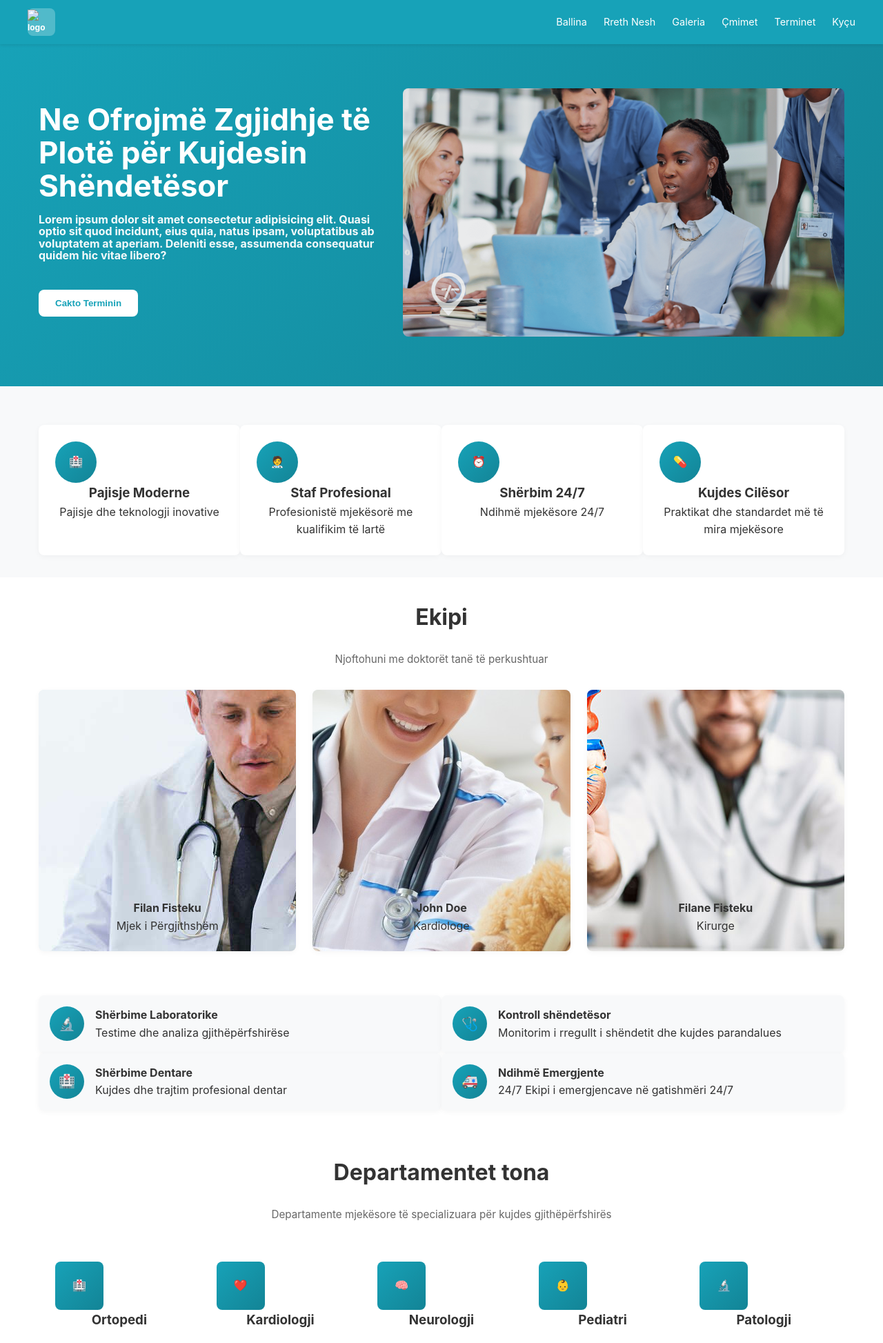
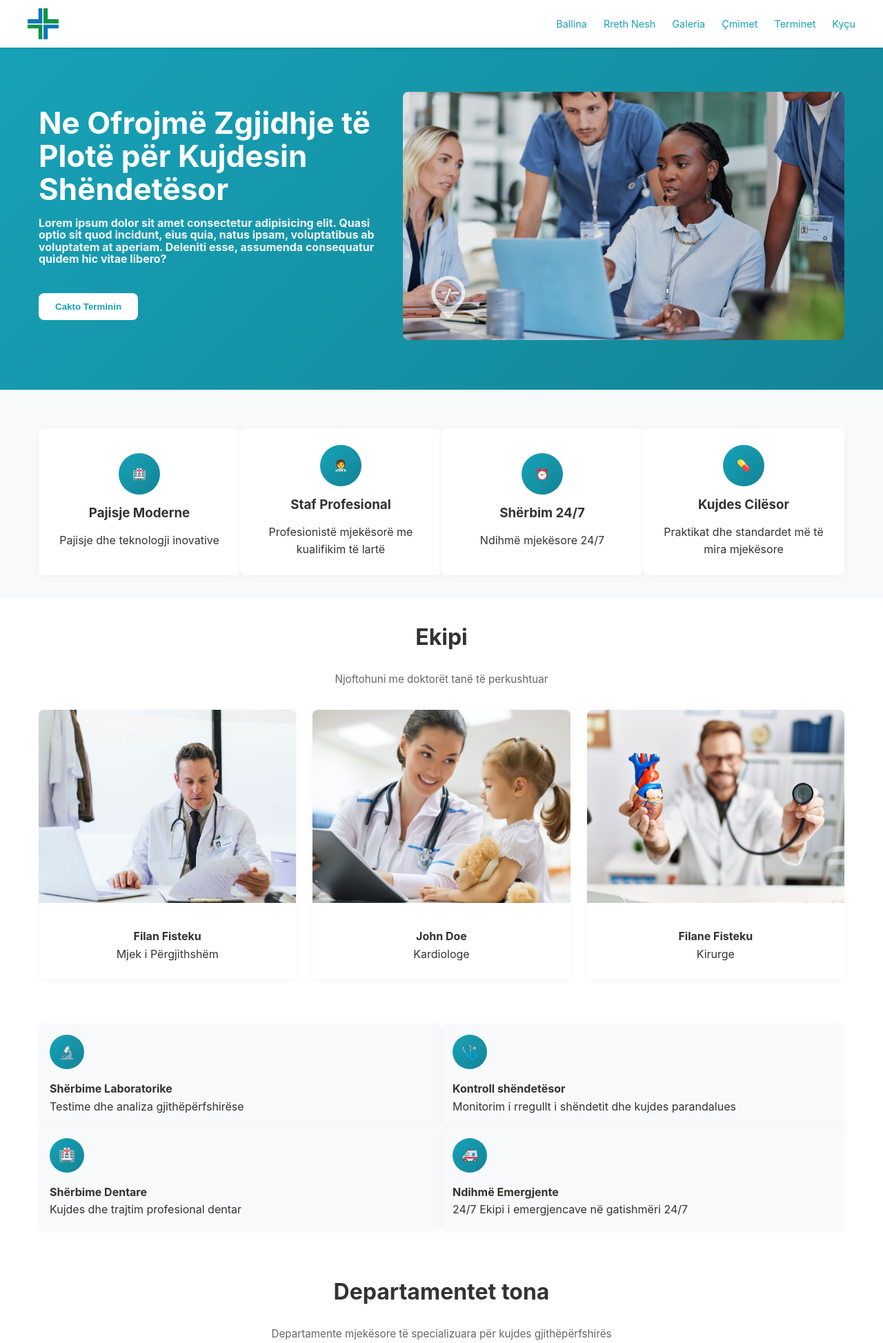
Before and after one commit to blertjakupi/HospitalManagementSystemWeb, a PHP site: page / in a window 1280 px wide. Shown: the top 1947 px of the page at 69% size. Run offline with PHP 8.4, Linux system fonts and the light colour scheme.

Commit message:
V1.1.2
Added photos in index.html
Fix positions of services and departments section

```diff
--- a/index.html
+++ b/index.html
@@ -11,7 +11,7 @@
     <header>
         <div class="container header-row">
             <div class="brand">
-                <div class="logo-box"><img src="" alt="logo"></div>
+                <div class="logo-box"><img src="Library/Logo.png" alt="logo"></div>
             </div>
             <nav>
                 <a href="index.html">Ballina</a>
--- a/rrethnesh.html
+++ b/rrethnesh.html
@@ -31,7 +31,7 @@
 
                 <!-- Me vendos nje foto ne anen e majte... -->
                 <div>
-                    <div class="placeholder h-300">[Image]</div>
+                    <div class="placeholder h-300"><img src="Library/9.jpg" alt=""></div>
                 </div>
 
                 <div>
--- a/style.css
+++ b/style.css
@@ -64,8 +64,8 @@ html,body
 /* Header */
 header
 {
-    background:var(--primary);
-    color:#fff;
+    background:#fff;
+    color:var(--primary);
     position:sticky;
     top:0;
     z-index:100;
@@ -86,16 +86,15 @@ header
     font-weight:700;
     font-size:18px;
 }
-.brand .logo-box
+.brand .logo-box img
 {
-    width:40px;
-    height:40px;
+    width:45px;
+    height:45px;
     border-radius:var(--radius);
-    background:rgba(255,255,255,.25);
     display:flex;
     align-items:center;
     justify-content:center;
-    font-size:12px;
+
 }
 nav
 {
@@ -105,7 +104,7 @@ nav
 }
 nav a
 {
-    color:#fff;
+    color:var(--primary);
     text-decoration:none;
     font-size:14.4px;
     white-space:nowrap;
@@ -158,14 +157,13 @@ nav a:hover{
 }
 
 /* Placeholder*/
-.placeholder{
-    display:flex;
-    align-items:center;
-    justify-content:center;
-    border-radius:var(--radius);background:linear-gradient(135deg,#e8f4f8,#d0e8f0);
-    color:var(--primary);
-    border:2px dashed rgba(0,0,0,.04);
+.placeholder img{
+    width: 100%;
+    height: 100%;
+    object-fit: cover;
+    display: block;
 }
+
 .h-400{
     height:400px;
 }
@@ -173,7 +171,7 @@ nav a:hover{
     height:350px;
 }
 .h-300{
-    height:300px;
+    height:350px;
 }
 .h-280{
     height:280px;
@@ -193,8 +191,13 @@ nav a:hover{
 
 /* Cards, boxes */
 .card{
-    background:var(--surface)
-    ;border-radius:var(--radius);
+    display: flex;
+    flex-direction: column;
+    align-items: center;
+    justify-content: center;
+    gap: 12px;
+    background:var(--surface);
+    border-radius:var(--radius);
     box-shadow:0 2px 8px rgba(0,0,0,.04);
     padding:24px;
 }
@@ -224,8 +227,13 @@ nav a:hover{
     margin-top:24px;
 }
 .feature-box{
+    display: flex;
+    flex-direction: column;
+    align-items: center;
+    justify-content: center;
     text-align:center;
     padding:24px;
+    gap: 12px;
 }
 
 /* Team */
@@ -269,9 +277,14 @@ nav a:hover{
     margin-top:24px;
 }
 .department-box{
+    display: flex;
+    flex-direction: column;
+    align-items: center;
+    justify-content: center;
     text-align:center;
     padding:24px;
     cursor:pointer;
+    gap: 12px;
 }
 .department-icon{
     width:70px;
```
Also changed, not shown: galeria.html (+8 -16 lines), Library/Logo.png (added).
